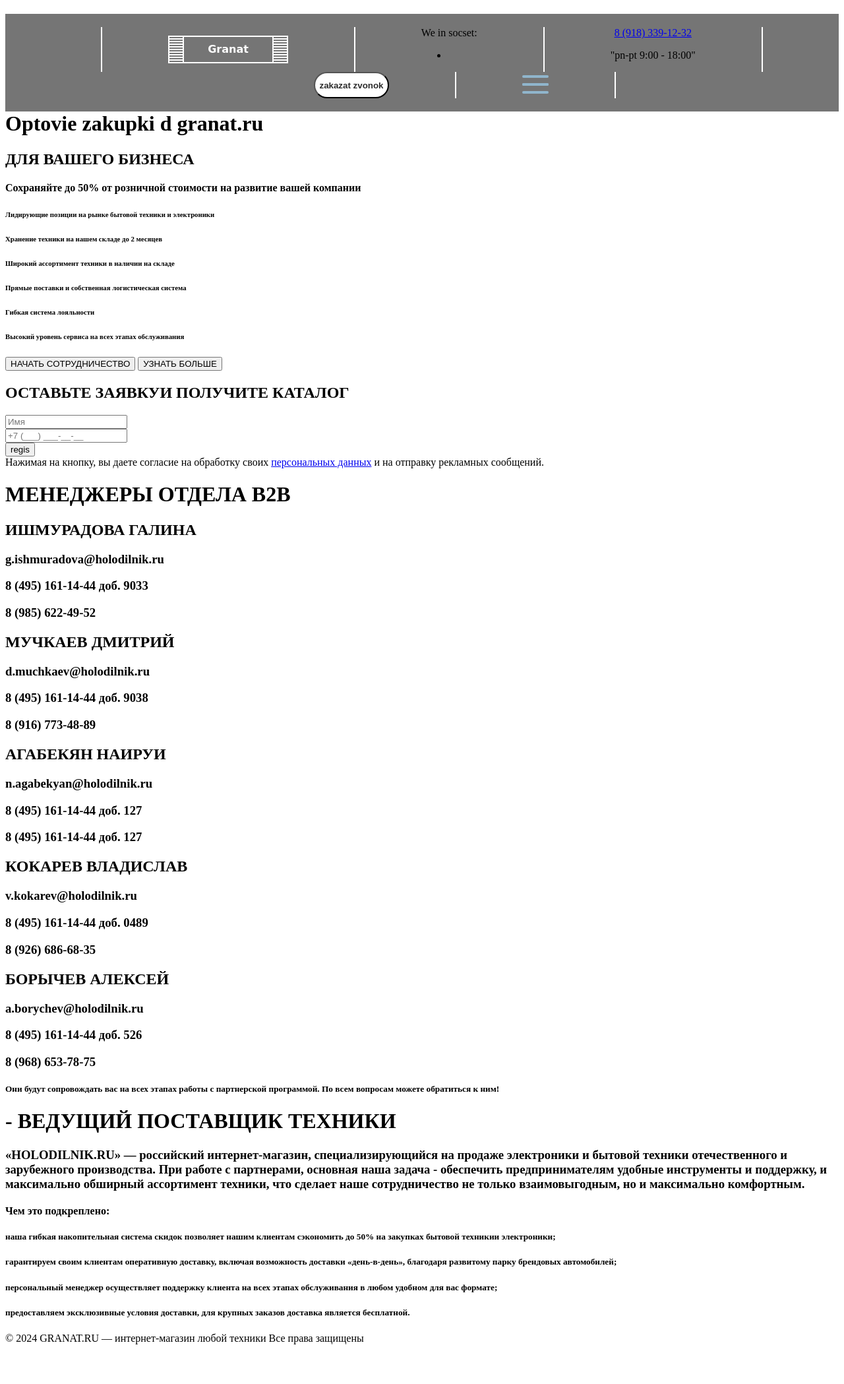
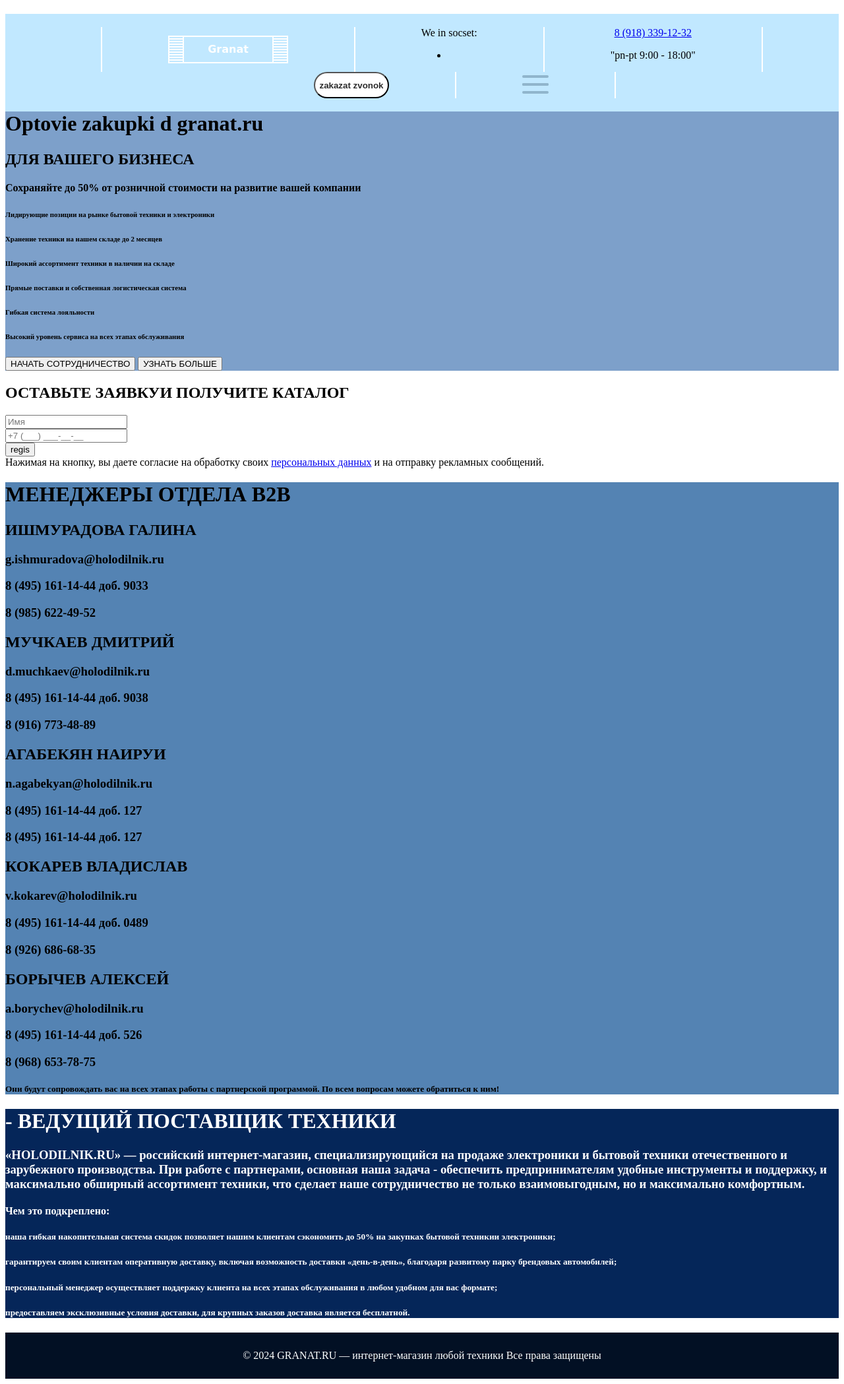
Before and after one commit to EmizhAlan/Diploma, a plain HTML site: page index.html in a window 1280 px wide. Shown: the whole page at 66% size. Before the commit the page ends 2054 px from the top, so only its background shows below. Drawn offline with Linux system fonts and the light colour scheme.

Commit message:
Update styles

```diff
--- a/style.css
+++ b/style.css
@@ -1,5 +1,7 @@
 .header {
-    background: #757575;
+    position: sticky;
+    top: 0;
+    background: #C1E8FF;
     padding: 1.25rem 0;
 
     width: 100%;
@@ -59,6 +61,30 @@ div {
     justify-content: center;
     flex-wrap: wrap;
     gap: 0px;
+}
+
+.opt-banner {
+  background: #7DA0CA;
+}
+
+.second-banner {
+  background: white;
+}
+
+.free-banner {
+  background: #5483B3;
+}
+
+.four-banner {
+  background: #052659;
+  color: white;
+}
+
+.footerr{
+  background: #021024;
+  color: white;
+  text-align: center;
+  padding: 10px;
 }
 
 .one {
```
